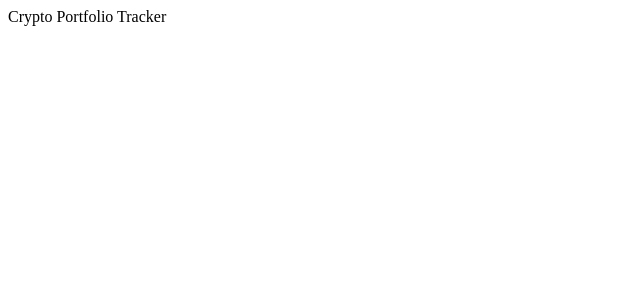
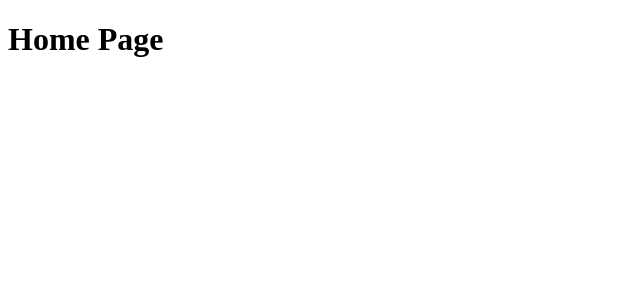
Before and after one commit to zakharilchuk/crypto-portfolio-client, a React (Vite) app: page / in a window 1280 px wide. Shown: the top 300 px of the page, without its empty margins (0-640 px from the left). Built offline with nearby package versions, Linux system fonts and the light colour scheme.

Commit message:
add react router

```diff
--- a/package.json
+++ b/package.json
@@ -11,7 +11,8 @@
   },
   "dependencies": {
     "react": "^19.2.0",
-    "react-dom": "^19.2.0"
+    "react-dom": "^19.2.0",
+    "react-router-dom": "^7.9.6"
   },
   "devDependencies": {
     "@eslint/js": "^9.39.1",
--- a/src/App.tsx
+++ b/src/App.tsx
@@ -1,8 +1,9 @@
+import router from "./router.tsx";
+import { RouterProvider } from "react-router-dom";
+
 function App() {
   return (
-    <>
-      Crypto Portfolio Tracker
-    </>
+    <RouterProvider router={router} />
   )
 }
 
--- /dev/null
+++ b/src/pages/Home.tsx
@@ -0,0 +1,9 @@
+function Home() {
+  return (
+    <>
+      <h1>Home Page</h1>
+    </>
+  );
+}
+
+export default Home;
--- /dev/null
+++ b/src/router.tsx
@@ -0,0 +1,11 @@
+import { createBrowserRouter } from "react-router-dom";
+import HomePage from "./pages/Home.tsx";
+
+const router = createBrowserRouter([
+  {
+    path: "/",
+    element: <HomePage />
+  },
+]);
+
+export default router;
```
Also changed, not shown: 1 other file (tests, documents, lock files or other folders).
